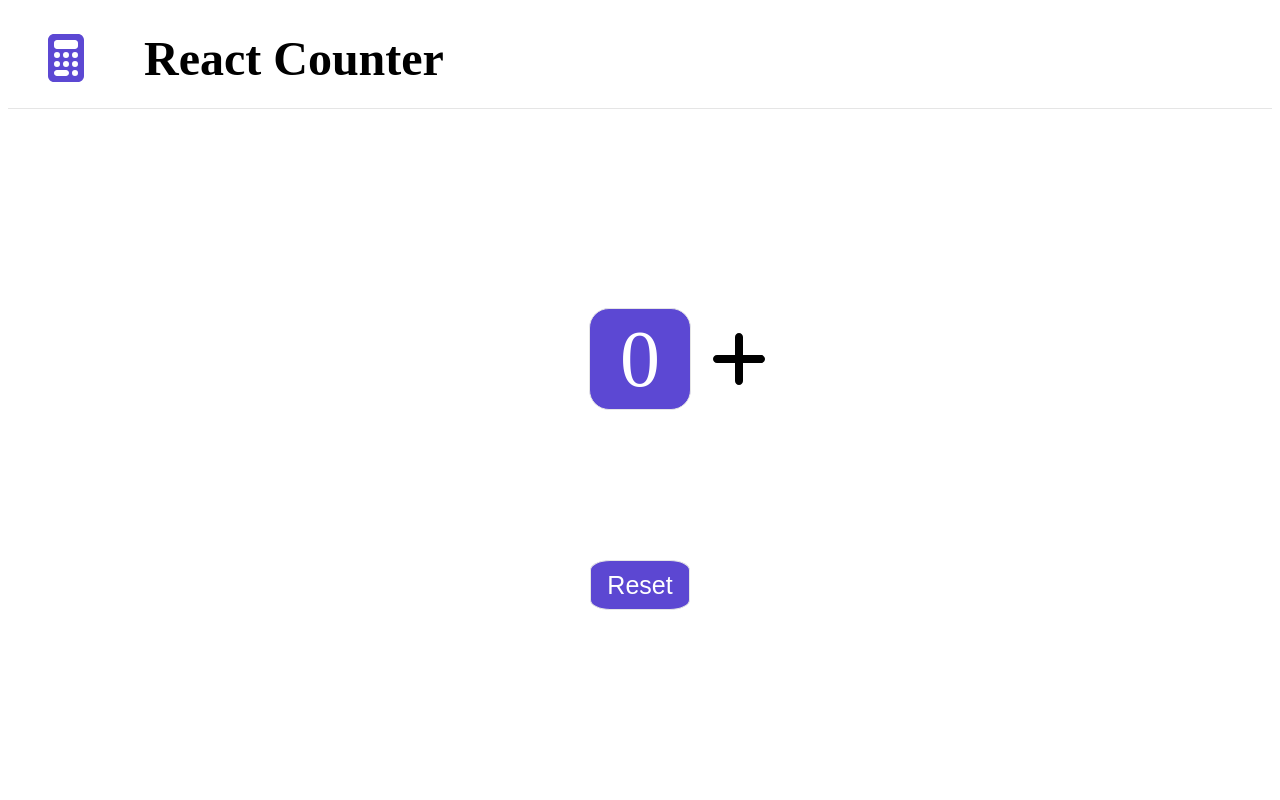
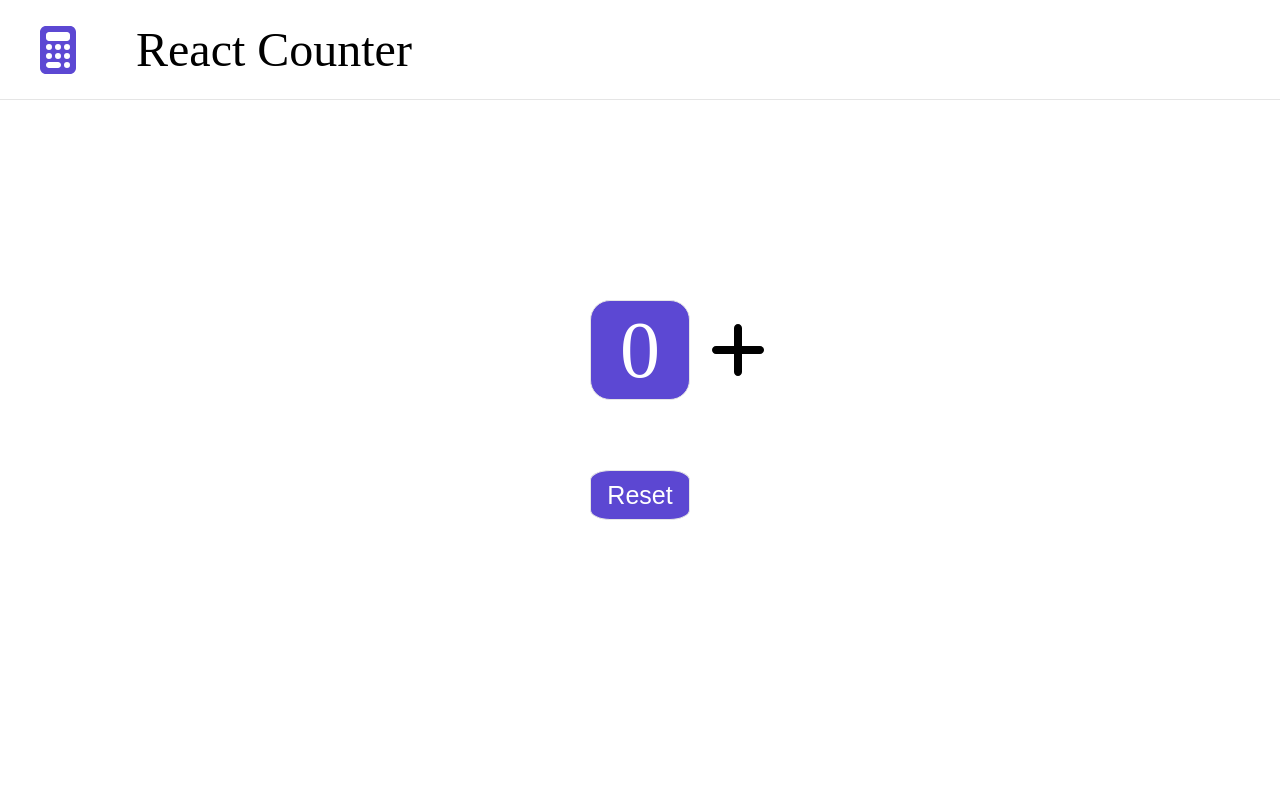
Before and after one commit to dewismecindy/reactcounter, a React (Create React App) app: page / in a window 1280 px wide. Shown: the top 800 px of the page. Built offline with nearby package versions, Linux system fonts and the light colour scheme.

Commit message:
Update index.css

```diff
--- a/src/index.css
+++ b/src/index.css
@@ -1,60 +1,131 @@
-header {
-  height: 100px;
-  border-bottom: 1px solid #e5e5e5;
-  display: flex;
-  align-items: center;
-  padding-left: 40px;
+/* http://meyerweb.com/eric/tools/css/reset/
+   v2.0 | 20110126
+   License: none (public domain)
+*/
+* {
+  box-sizing: border-box;
 }
-h1 {
-  font-size: 48px;
-  margin: 0 60px;
+html,
+body,
+div,
+span,
+applet,
+object,
+iframe,
+h1,
+h2,
+h3,
+h4,
+h5,
+h6,
+p,
+blockquote,
+pre,
+a,
+abbr,
+acronym,
+address,
+big,
+cite,
+code,
+del,
+dfn,
+em,
+img,
+ins,
+kbd,
+q,
+s,
+samp,
+small,
+strike,
+strong,
+sub,
+sup,
+tt,
+var,
+b,
+u,
+i,
+center,
+dl,
+dt,
+dd,
+ol,
+ul,
+li,
+fieldset,
+form,
+label,
+legend,
+table,
+caption,
+tbody,
+tfoot,
+thead,
+tr,
+th,
+td,
+article,
+aside,
+canvas,
+details,
+embed,
+figure,
+figcaption,
+footer,
+header,
+hgroup,
+menu,
+nav,
+output,
+ruby,
+section,
+summary,
+time,
+mark,
+audio,
+video {
+  margin: 0;
+  padding: 0;
+  border: 0;
+  font-size: 100%;
+  font: inherit;
+  vertical-align: baseline;
 }
-main {
-  height: calc(100vh - 180px);
-  display: flex;
-  justify-content: center;
-  align-items: center;
+/* HTML5 display-role reset for older browsers */
+article,
+aside,
+details,
+figcaption,
+figure,
+footer,
+header,
+hgroup,
+menu,
+nav,
+section {
+  display: block;
 }
-.counter {
-  display: flex;
-  flex-direction: column;
-  justify-content: center;
-  align-items: center;
+body {
+  line-height: 1;
 }
-.counter > div {
-  display: flex;
-  justify-content: space-between;
-  align-items: center;
+ol,
+ul {
+  list-style: none;
 }
-.counter p {
-  font-size: 96px;
-  height: 150px;
+blockquote,
+q {
+  quotes: none;
 }
-.counter p,
-.reset {
-  background-color: #5c48d3;
-  border: 1px solid #e5e5e5;
-  color: white;
-  width: 150px;
-  border-radius: 5px;
-  display: flex;
-  justify-content: center;
-  align-items: center;
+blockquote:before,
+blockquote:after,
+q:before,
+q:after {
+  content: "";
+  content: none;
 }
-.counter > div > div {
-  margin: 0 20px;
+table {
+  border-collapse: collapse;
+  border-spacing: 0;
 }
-.minus,
-.plus {
-  width: 80px;
-}
-.reset {
-  margin-top: 20px;
-  font-size: 36px;
-  height: 60px;
-}
-footer {
-  height: 80px;
-  display: flex;
-  justify-content: center;
-}
```
